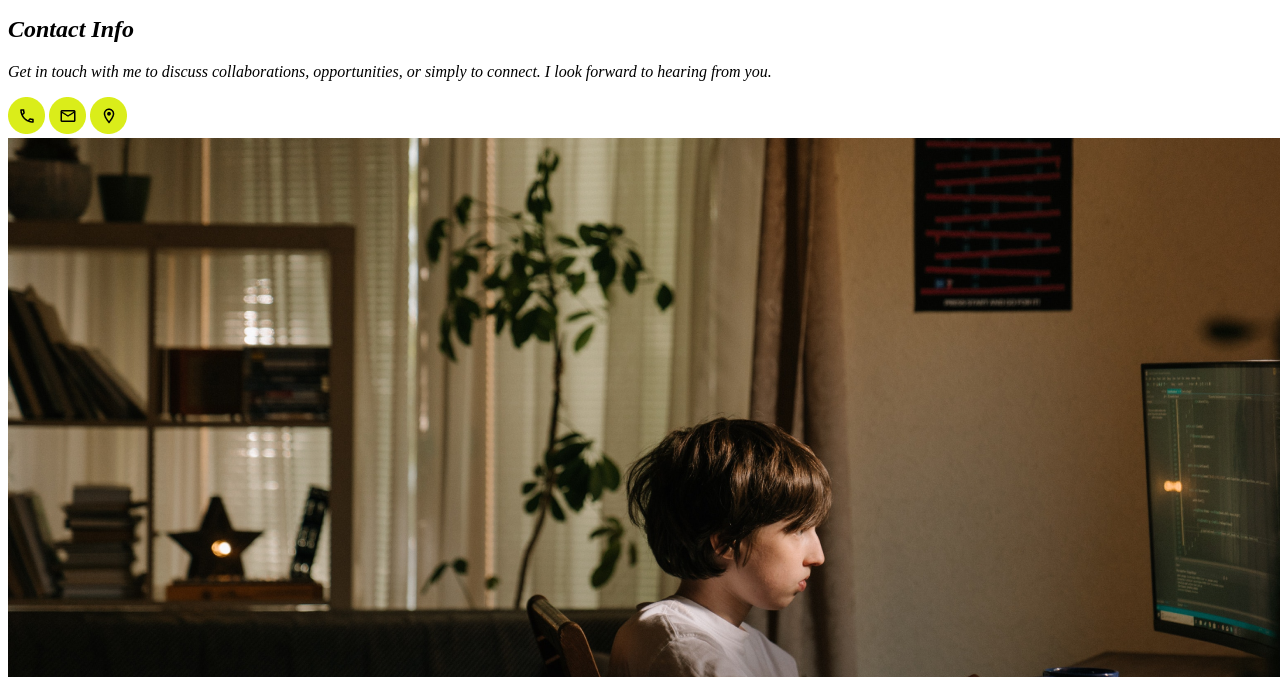
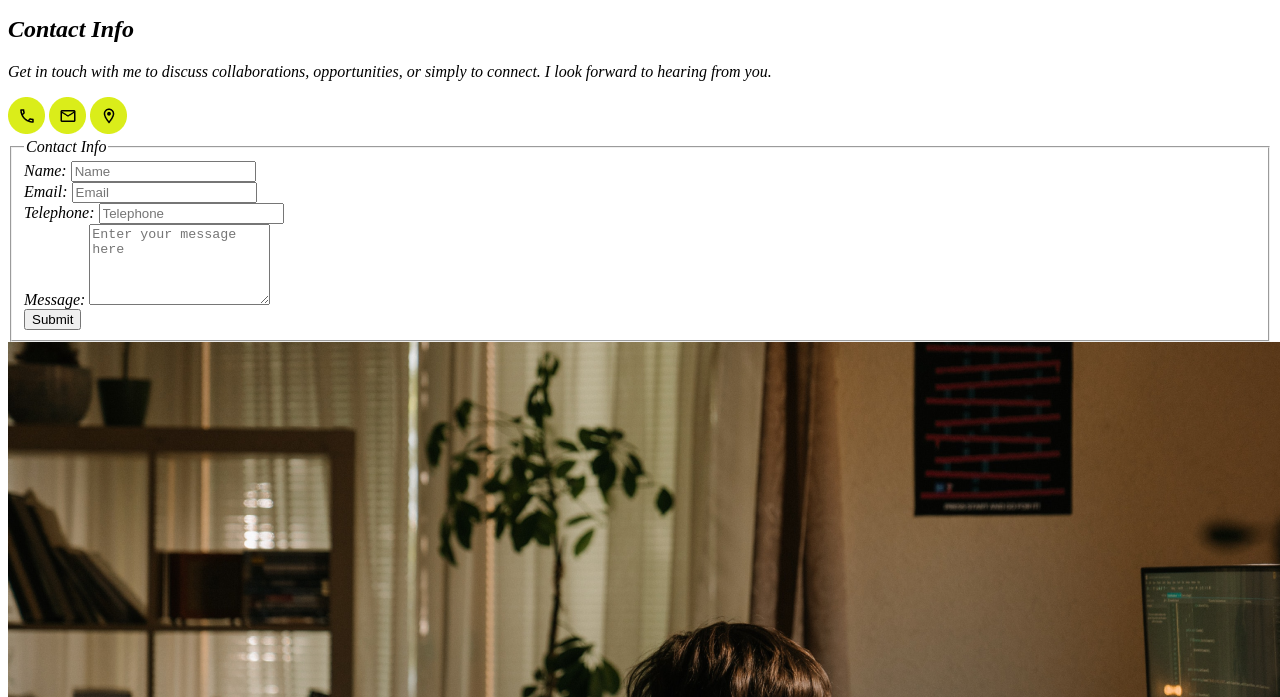
Before and after one commit to Nisitha-Pramoad/MyPortfolio, a plain HTML site: page index.html in a window 1280 px wide. Shown: the part 5600-6297 px from the top of the page. Drawn offline with Linux system fonts and the light colour scheme.

Commit message:
add form for contact

```diff
--- a/index.html
+++ b/index.html
@@ -9,7 +9,7 @@
     <meta name="owner" content="Nisitha Pramoad">
     <meta name="author" content="Nisitha Pramoad">
     <meta name="theme-color" content="#0A1531">
-    <link rel="icon" href="assets/images/favicon-16x16.png">
+    <link rel="icon" href="assets/images/head/favicon-16x16.png">
     <meta name="robots" content="index,follow">
     <style></style>
 </head>
@@ -283,7 +283,36 @@
                     <area shape="circle" coords="10,37,37" target="_blank" href="https://goo.gl/maps/2AETMmfxZ2xzLYpEA" alt="location of nisitha">
                 </map>
             </address>
-            <section></section>
+            <!-- contact user input fields -->
+            <section>
+                <form action="Contact Info">
+                    <fieldset>
+                        <legend>Contact Info</legend>
+                        <!-- first name -->
+                        <label for="name">Name:</label>
+                        <input type="text" id="name" name="name" placeholder="Name">
+                        <br>
+
+                        <!-- email -->
+                        <label for="email">Email:</label>
+                        <input type="text" id="email" name="email" placeholder="Email">
+                        <br>
+
+                        <!-- telephone -->
+                        <label for="telephone">Telephone:</label>
+                        <input type="tel" id="tel" name="telephone" placeholder="Telephone">
+                        <br>
+
+                        <!-- message -->
+                        <label for="contact">Message:</label>
+                        <textarea id="contact" name="message" placeholder="Enter your message here" rows="5"></textarea>
+                        <br>
+
+                        <!-- Submit button -->
+                        <input type="submit" value="Submit">
+                    </fieldset>
+                </form>
+            </section>
             <img src="assets/images/contact/contact%20bg%20image.png" alt="contact page background image">
         </dfn>
     </section>
```
Also changed, not shown: assets/images/head/favicon-16x16.png (renamed from assets/images/favicon-16x16.png).
